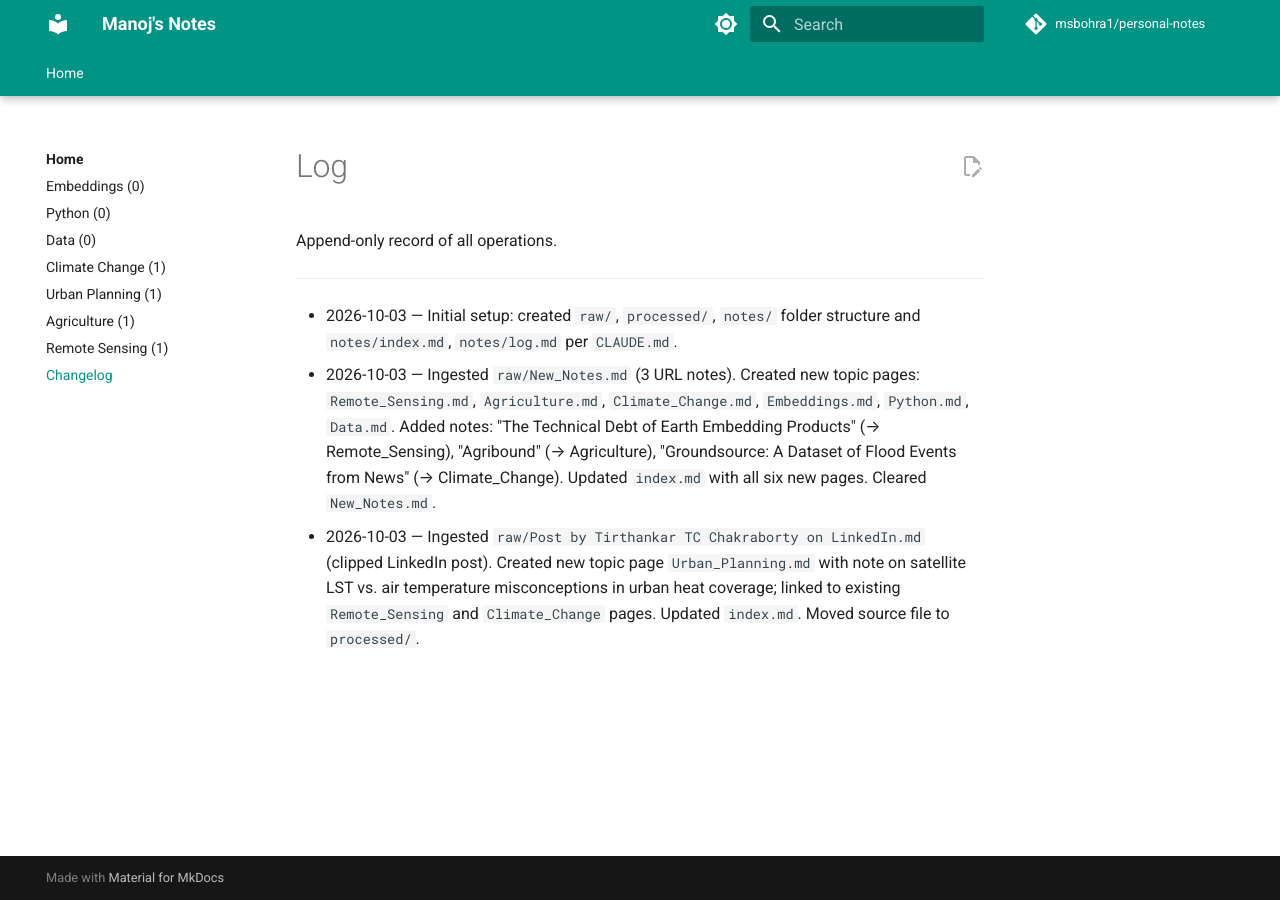
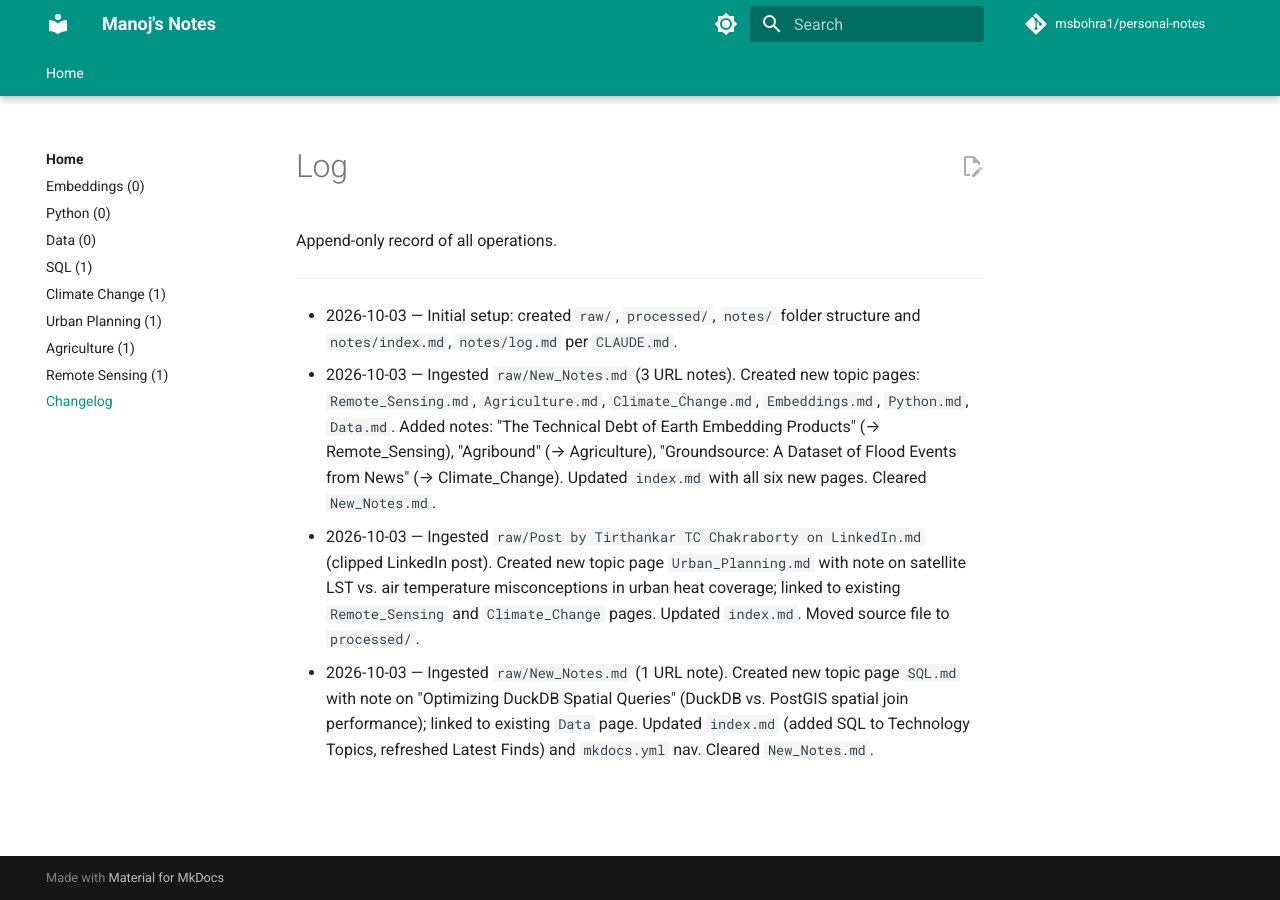
Before and after one commit to msbohra1/personal-notes, an MkDocs documentation site: the page built from notes/log.md, in a window 1280 px wide. Built offline with MkDocs 1.6.1 and Material for MkDocs 9.7.7, drawn with Linux system fonts in a browser that asks for light colours; comment, search, counter and statistics services are not loaded.

Commit message:
Ingest DuckDB spatial SQL note
Adds a new SQL topic page from a note on optimizing DuckDB spatial
queries vs. PostGIS, links it to the existing Data page, and
refreshes the index's Latest Finds section and mkdocs nav.

Co-Authored-By: Claude Sonnet 5 <noreply@anthropic.com>

```diff
--- a/mkdocs.yml
+++ b/mkdocs.yml
@@ -63,6 +63,7 @@ nav:
     - Embeddings: Embeddings.md
     - Python: Python.md
     - Data: Data.md
+    - SQL: SQL.md
     - Climate Change: Climate_Change.md
     - Urban Planning: Urban_Planning.md
     - Agriculture: Agriculture.md
--- a/notes/log.md
+++ b/notes/log.md
@@ -7,3 +7,4 @@ Append-only record of all operations.
 - 2026-10-03 — Initial setup: created `raw/`, `processed/`, `notes/` folder structure and `notes/index.md`, `notes/log.md` per `CLAUDE.md`.
 - 2026-10-03 — Ingested `raw/New_Notes.md` (3 URL notes). Created new topic pages: `Remote_Sensing.md`, `Agriculture.md`, `Climate_Change.md`, `Embeddings.md`, `Python.md`, `Data.md`. Added notes: "The Technical Debt of Earth Embedding Products" (→ Remote_Sensing), "Agribound" (→ Agriculture), "Groundsource: A Dataset of Flood Events from News" (→ Climate_Change). Updated `index.md` with all six new pages. Cleared `New_Notes.md`.
 - 2026-10-03 — Ingested `raw/Post by Tirthankar TC Chakraborty on LinkedIn.md` (clipped LinkedIn post). Created new topic page `Urban_Planning.md` with note on satellite LST vs. air temperature misconceptions in urban heat coverage; linked to existing `Remote_Sensing` and `Climate_Change` pages. Updated `index.md`. Moved source file to `processed/`.
+- 2026-10-03 — Ingested `raw/New_Notes.md` (1 URL note). Created new topic page `SQL.md` with note on "Optimizing DuckDB Spatial Queries" (DuckDB vs. PostGIS spatial join performance); linked to existing `Data` page. Updated `index.md` (added SQL to Technology Topics, refreshed Latest Finds) and `mkdocs.yml` nav. Cleared `New_Notes.md`.
```
Also changed, not shown: notes/Data.md (+1 -1 lines), notes/SQL.md (added, +8 -0 lines), notes/index.md (+2 -1 lines).
